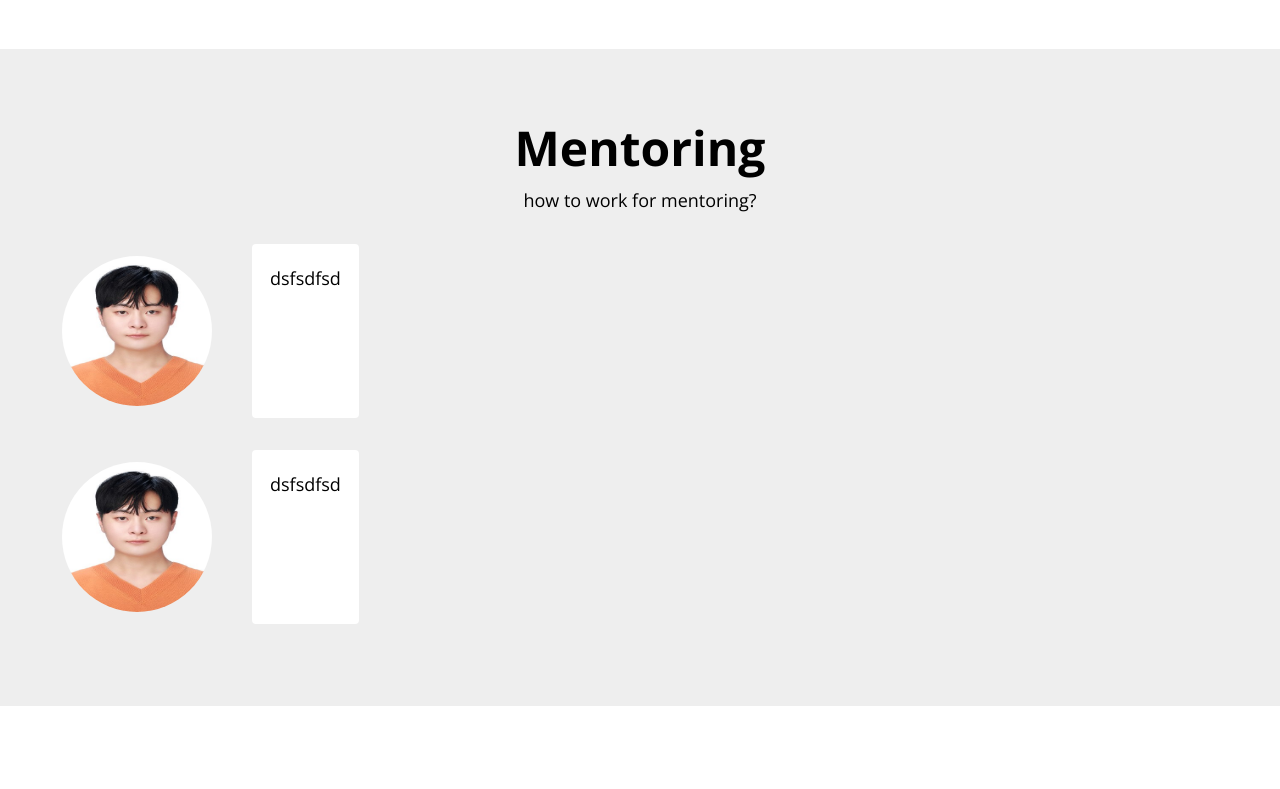
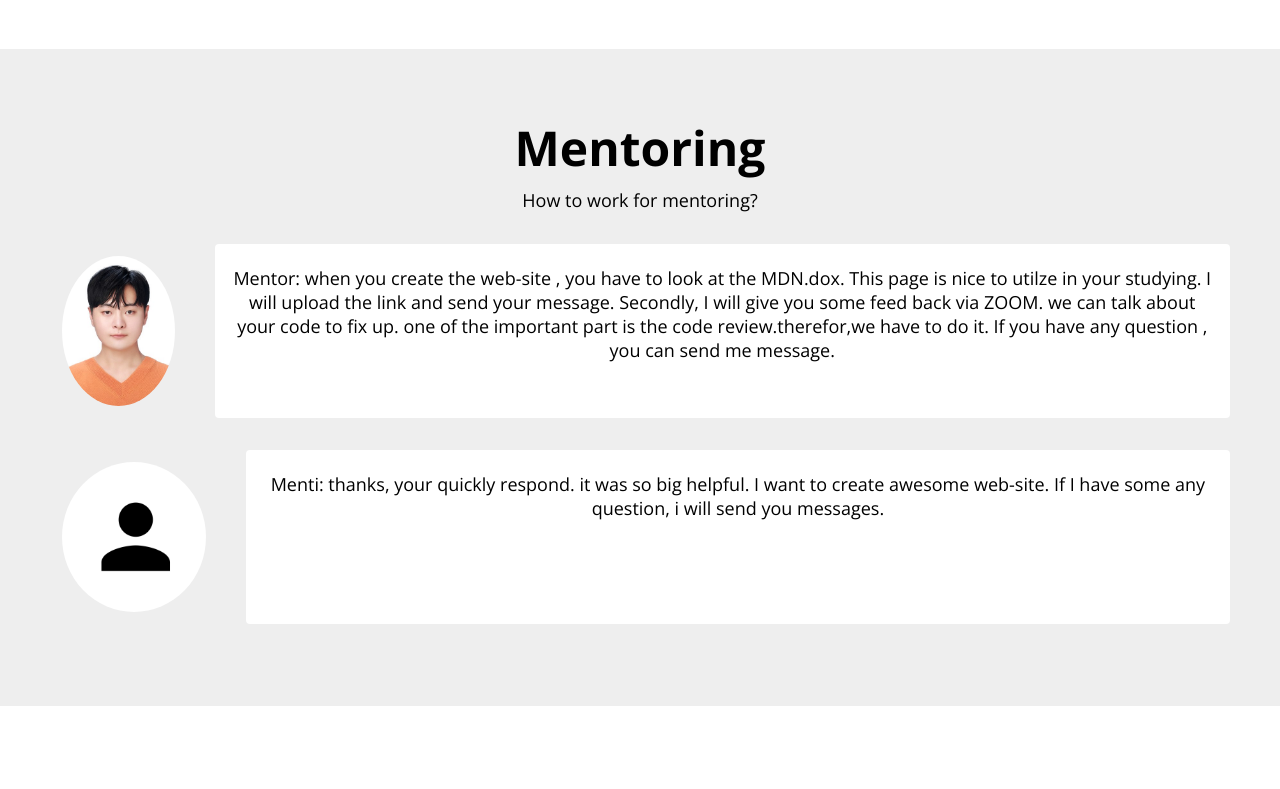
Before and after one commit to JuhyungSon/portfolio, a plain HTML site: page index.html in a window 1280 px wide. Shown: the part 2591-3380 px from the top of the page. Drawn offline with nearby package versions, Linux system fonts and the light colour scheme.

Commit message:
css:section_container

```diff
--- a/index.html
+++ b/index.html
@@ -154,6 +154,7 @@
 
     <!-- work -->
     <section id="work" class="section">
+        <div class="section__container">
             <h1>Work</h1>
             <h3>Projects</h3>
             <div class="work__categories">
@@ -193,25 +194,30 @@
                     </div>
                 </a>
             </div>
+        </div>
     </section>
     <!-- testimonial -->
     <section id="Mentoring" class="section">
+        <div class="section__container">
             <h1>Mentoring</h1>
-        <h3>how to work for mentoring?</h3>
+            <h3>How to work for mentoring?</h3>
             <div class="mentorings">
                 <div class="mentoring">
                     <img src="imgs/mentoring/son.png" alt="sony" class="mentoring__avatar" />
                     <div class="mentoring__speech-bubble">
-                    <p>dsfsdfsd</p>
+                        <p>Mentor: when you create the web-site , you have to look at the MDN.dox. This page is nice to utilze in your studying. I will upload the link and send your message. Secondly, I will give you some feed back via ZOOM. we can talk
+                            about your code to fix up. one of the important part is the code review.therefor,we have to do it. If you have any question , you can send me message. </p>
                     </div>
                 </div>
                 <div class="mentoring">
-                <img src="imgs/mentoring/son.png" alt="sony" class="mentoring__avatar" />
+                    <img src="imgs/mentoring/사람.png" alt="sony" class="mentoring__avatar" />
                     <div class="mentoring__speech-bubble">
-                    <p>dsfsdfsd</p>
+                        <p>Menti: thanks, your quickly respond. it was so big helpful. I want to create awesome web-site. If I have some any question, i will send you messages.</p>
                     </div>
                 </div>
             </div>
+        </div>
+
     </section>
     <!-- Group study -->
     <section id="Group Study" class="section"></section>
--- a/style.css
+++ b/style.css
@@ -366,7 +366,7 @@
         }
 
         #contact {
-            background-color: darkgrey;
+            background-color: lightsteelblue;
         }
 
         .contact__title,
```
Also changed, not shown: imgs/mentoring/사람.png (added). Lines whose indentation alone changed are shown as unchanged.
